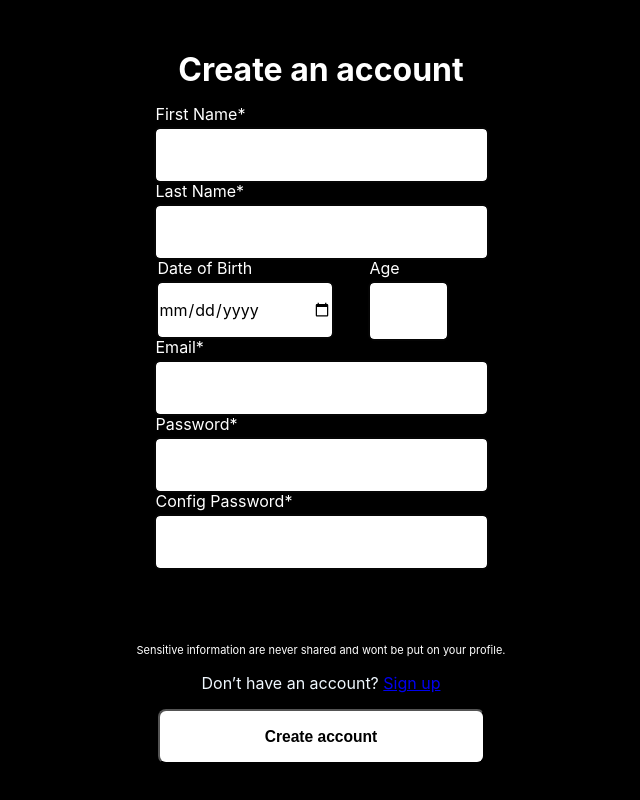
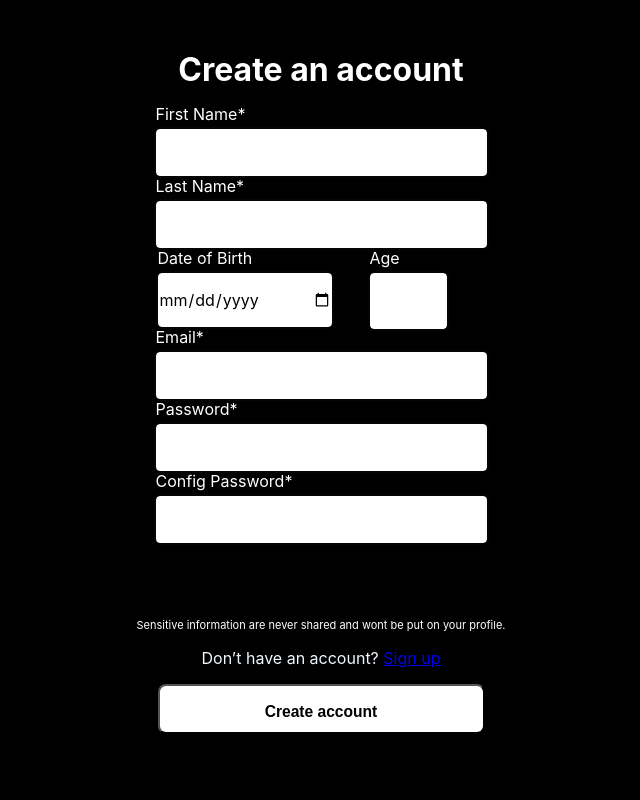
Before and after one commit to Fesenkoas/DatingApp, a React (Create React App) app: page /register in a window 1280 px wide. Shown: the whole page, without its empty margins (319-959 px from the left). Built offline with nearby package versions, Linux system fonts and the light colour scheme.

Commit message:
update-alex

```diff
--- a/src/App.css
+++ b/src/App.css
@@ -9,7 +9,7 @@
   margin: 2px auto;
   border-radius: 8px;
   width: 327px;
-  height: 55px;
+  height: 50px;
   background-color: white;
 }
 .down {
@@ -104,7 +104,7 @@
 .input {
   margin: 0 auto;
   width: 327px;
-  height: 50px;
+  height: 45px;
   border: none;
   border-radius: 4px;
   font: inherit;
```
